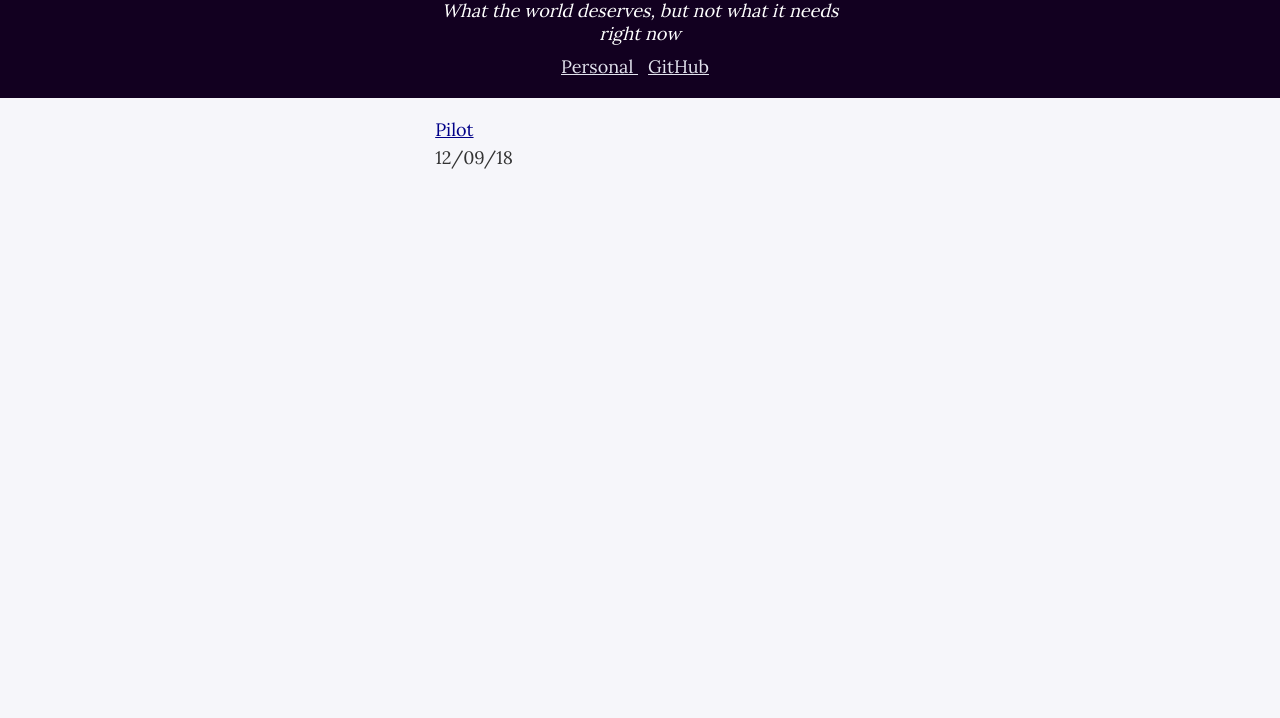
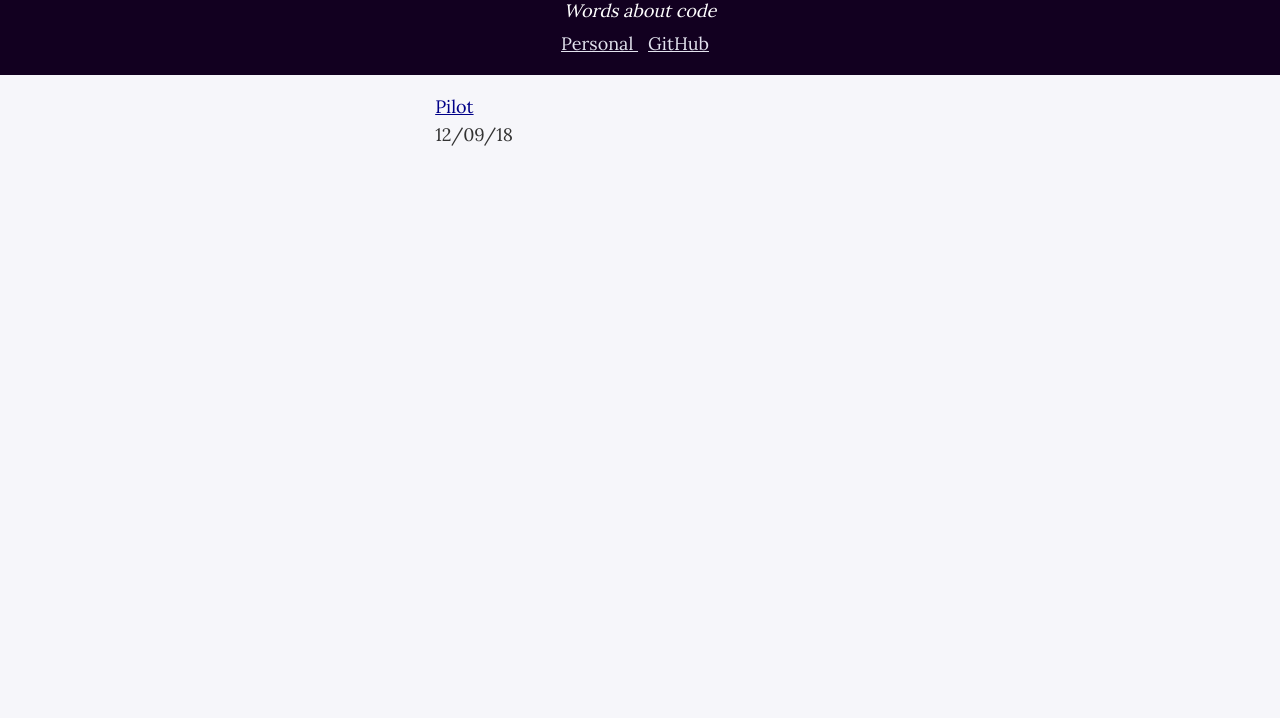
Before and after one commit to macmccann/blog, a plain HTML site: page public/index.html in a window 1280 px wide. Shown: the part 82-800 px from the top of the page. Drawn offline with Linux system fonts and the light colour scheme.

Commit message:
Automatic deployment commit

```diff
--- a/public/index.html
+++ b/public/index.html
@@ -18,7 +18,7 @@
     </h1>
     <p>
      <i>
-      What the world deserves, but not what it needs right now
+      Words about code
      </i>
     </p>
     <span class="links">
--- a/public/static/css/index.css
+++ b/public/static/css/index.css
@@ -16,13 +16,6 @@ body {
     color: #ffffff;
     padding-top: 20px;
     text-align: center;
-}
-
-.content {
-    width: 32%;
-    min-width: 240px;
-    margin: auto;
-    padding-bottom: 20px;
 }
 
 h1 {
@@ -65,9 +58,21 @@ a {
     display: none;
 }
 
+.content {
+    width: 95%;
+    min-width: 240px;
+    margin: auto;
+    padding-bottom: 20px;
+}
+
 @media screen and (min-width: 600px) {
     #header > .content > p {
         display: block;
+    }
+
+    .content {
+        width: 32%;
+        min-width: 240px;
     }
 }
 
```
